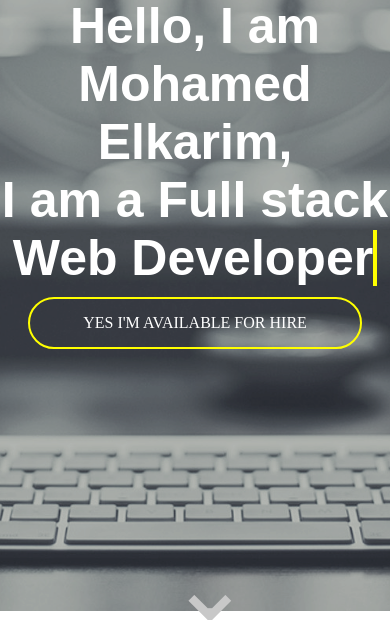
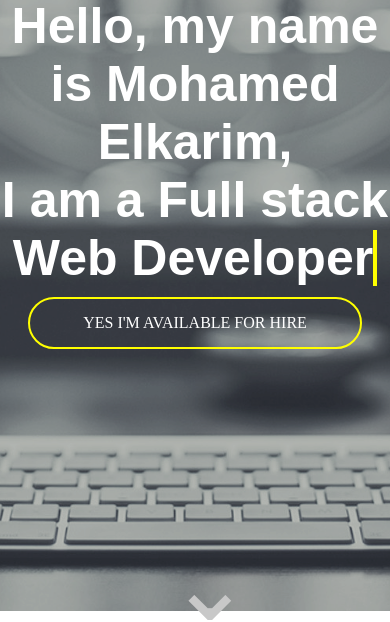
Before and after one commit to Gripholder/Portolio, a plain HTML site: page index.html in a window 390 px wide. Shown: the part 233-855 px from the top of the page. Drawn offline with nearby package versions, Linux system fonts and the light colour scheme; a web font is replaced by a local one.

```diff
--- a/index.html
+++ b/index.html
@@ -11,7 +11,7 @@
     <section id="firstPage">
     <div class="cover">
       <img id="logo" src="logo.png" alt="logo">
-    <h1>Hello, I am Mohamed Elkarim, <br> I
+    <h1>Hello, my name is Mohamed Elkarim, <br> I
       <a class="typewrite" data-period="2000" data-type='[ "am a Full stack Web Developer", "am Creative.", "Love Design.", "Love to Develop." ]'>
         <span class="wrap"></span>
       </a>
```
